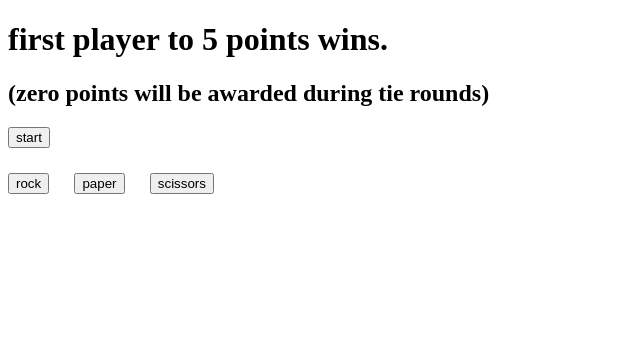
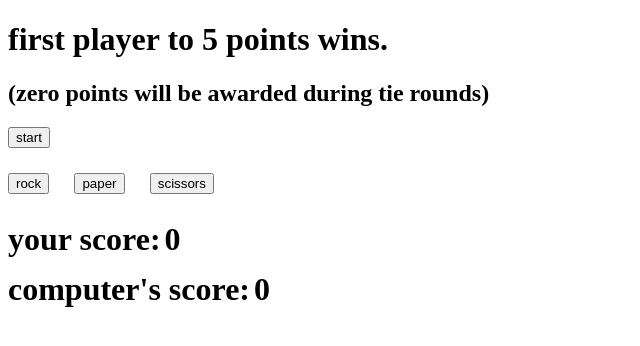
Before and after one commit to tiganabryan/rock-paper-scissors, a plain HTML site: page index.html in a window 1280 px wide. Both pictures are taken after a click on the button "start". Shown: the whole page, without its empty margins (0-640 px from the left). Drawn offline with Linux system fonts and the light colour scheme.

Commit message:
include text before score
and remove comments

```diff
--- a/index.html
+++ b/index.html
@@ -32,8 +32,15 @@
     </div>
 
     <div class="score-board" id="score-board">
-        <h1 class="player-score" id="player-score">computer's score: 0</h1>
-        <h1 class="computer-score" id="computer-score">computer's score: 0</h1>
+        <div class="player-score-div">
+            <h1 class="player-score" id="player-score">your score: </h1>
+            <h2 class="player-score-number" id="player-score-number"></h2>
+        </div>
+
+        <div>
+            <h1 class="computer-score" id="computer-score">computer's score: </h1>
+            <h2 class="computer-score-number" id="computer-score-number"></h2>
+        </div>
     </div>
 
     <div class="tie-container" id="tie-container">
@@ -41,7 +48,7 @@
     </div>
 
     <div>
-        <h1 class="winner" id="winner">winner placeholder</h1>
+        <h3 class="winner" id="winner">winner placeholder</h3>
     </div>
 
     <script src="./index.js"></script>
--- a/index.js
+++ b/index.js
@@ -29,22 +29,18 @@ gameContainer.style.display = 'none'
 let scoreBoard = document.getElementById('score-board')
 scoreBoard.style.display = "none"
 
-let playerScoreText = document.getElementById('player-score')
-let computerScoreText = document.getElementById('computer-score')
+let playerScoreText = document.getElementById('player-score-number')
+let computerScoreText = document.getElementById('computer-score-number')
 
 let tieScoreText = document.getElementById('tie-score')
 tieScoreText.style.display = 'none'
 
 const showTieScore = () => {
     tieScoreText.style.display = 'block'
-    // tieScoreText.classList.toggle('fade')
-    // when another button is clicked, fade out
 }
 
 const hideTieScore = () => {
     tieScoreText.style.display = 'none'
-    // tieScoreText.classList.toggle('fade')
-    // when another button is clicked, fade out
 }
 
 const winner = document.querySelector('.winner')
@@ -62,7 +58,6 @@ const playRound = (playerSelection, computerSelection) => {
     (playerSelection == 'paper' && computerSelection == 'rock')) {
         playerScore += 1
         playerScoreText.textContent = playerScore
-        // scoreBoard.style.display = 'block' // add this to the game func. should display the second the start button is clicked
         return playerScore
 
     } else if ((computerSelection == 'rock' && playerSelection == 'scissors') ||
@@ -70,14 +65,12 @@ const playRound = (playerSelection, computerSelection) => {
     (computerSelection == 'paper' && playerSelection == 'rock')) {
         computerScore += 1
         computerScoreText.textContent = computerScore
-        // scoreBoard.style.display = 'block'
         return computerScore
 
     } else if (computerSelection == playerSelection) {
         scoreBoard.style.display = 'block'
         showTieScore()
         setTimeout(hideTieScore, 1500)
-        log('tie') // add 'tie round' and then make it disappear after 5 seconds'
 
     } else {
         log('error')
@@ -85,38 +78,15 @@ const playRound = (playerSelection, computerSelection) => {
 }
 
 
-
-// const rockBtn = document.getElementById('rock')
-//     rockBtn.addEventListener('click', () => {
-//         playerSelection = 'rock';
-//         // return log(playerSelection)
-//         computerSelection = computerPlay()
-//         playRound(playerSelection, computerSelection)
-//     })
-
-// const paperBtn = document.getElementById('paper')
-//     paperBtn.addEventListener('click', () => {
-//         playerSelection = 'paper';
-//         // return log(playerSelection)
-//         computerSelection = computerPlay()
-//         playRound(playerSelection, computerSelection)
-//     })
-
-// const scissorsBtn = document.getElementById('scissors')
-//     scissorsBtn.addEventListener('click', () => {
-//         playerSelection = 'scissors';
-//         // return log(playerSelection)
-//         computerSelection = computerPlay()
-//         playRound(playerSelection, computerSelection)
-//     })
-
-
 startBtn.addEventListener('click', () => {
-    // log('e working')
     game()
 })
 
 const game = () => {
+    scoreBoard.style.display = "block"
+    playerScoreText.textContent = playerScore
+    computerScoreText.textContent = computerScore
+
     // gameContainer.style.display = 'flex'
     if (playerScore < 5 && computerScore < 5) {
         gameContainer.style.display = 'flex'
@@ -124,15 +94,13 @@ const game = () => {
         const rockBtn = document.getElementById('rock')
             rockBtn.addEventListener('click', () => {
                 playerSelection = 'rock';
-                // return log(playerSelection)
                 computerSelection = computerPlay()
+
                 playRound(playerSelection, computerSelection)
-                // return playerScore, computerScore
-                log(playerScore, computerScore)
 
                 if (playerScore == 5 || computerScore == 5) {
                     gameContainer.style.display = 'none'
-                    winner.textContent = playerScore == 5 ? 'you won' : 'computer won'
+                    winner.textContent = playerScore == 5 ? 'you won 😎' : 'computer won'
                     winner.style.display = 'block'
                 }
             })
@@ -140,15 +108,13 @@ const game = () => {
         const paperBtn = document.getElementById('paper')
             paperBtn.addEventListener('click', () => {
                 playerSelection = 'paper';
-                // return log(playerSelection)
                 computerSelection = computerPlay()
+
                 playRound(playerSelection, computerSelection)
-                // return playerScore, computerScore
-                log(playerScore, computerScore)
 
                 if (playerScore == 5 || computerScore == 5) {
                     gameContainer.style.display = 'none'
-                    winner.textContent = playerScore == 5 ? 'you won' : 'computer won'
+                    winner.textContent = playerScore == 5 ? 'you won 😎' : 'computer won'
                     winner.style.display = 'block'
                 }
             })
@@ -156,22 +122,14 @@ const game = () => {
         const scissorsBtn = document.getElementById('scissors')
             scissorsBtn.addEventListener('click', () => {
                 playerSelection = 'scissors';
-                // return log(playerSelection)
                 computerSelection = computerPlay()
+
                 playRound(playerSelection, computerSelection)
-                // return playerScore, computerScore
-                log(playerScore, computerScore)
 
                 if (playerScore == 5 || computerScore == 5) {
                     gameContainer.style.display = 'none'
-                    winner.textContent = playerScore == 5 ? 'you won' : 'computer won'
+                    winner.textContent = playerScore == 5 ? 'you won 😎' : 'computer won'
                     winner.style.display = 'block'
                 }
             })
-
-    // } else if (playerScore == 5 || computerScore == 5) {
-    //         winner.textContent = playerScore == 5 ? 'you won' : 'computer won'
-    //         winner.style.display = 'block'
-    //     }
-// }
         }}
--- a/styles.css
+++ b/styles.css
@@ -13,15 +13,18 @@
     gap: 2%;
 }
 
-.tie-score {
-    opacity: 1;
-    -webkit-transition: opacity 0.3s ease-in-out;
-    -moz-transition: opacity 0.3s ease-in-out;
-    -ms-transition: opacity 0.3s ease-in-out;
-    -o-transition: opacity 0.3s ease-in-out;
-    transition: opacity 0.3s ease-in-out;
+.player-score,
+.computer-score,
+.player-score-number,
+.computer-score-number {
+    display: inline-block;
 }
 
-.tie-score.fade {
-    opacity: 0;
+.player-score-number,
+.computer-score-number {
+    font-size:xx-large;
 }
+
+.player-score-div {
+    margin-bottom: -2.5em;
+}
```
